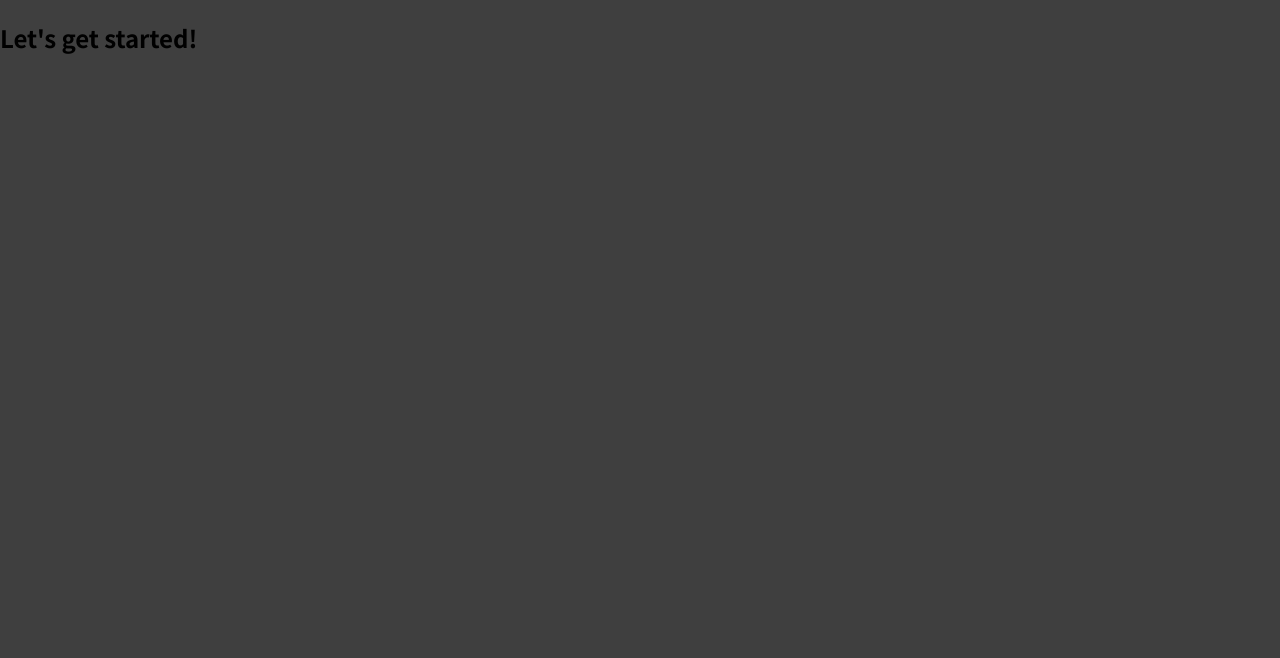
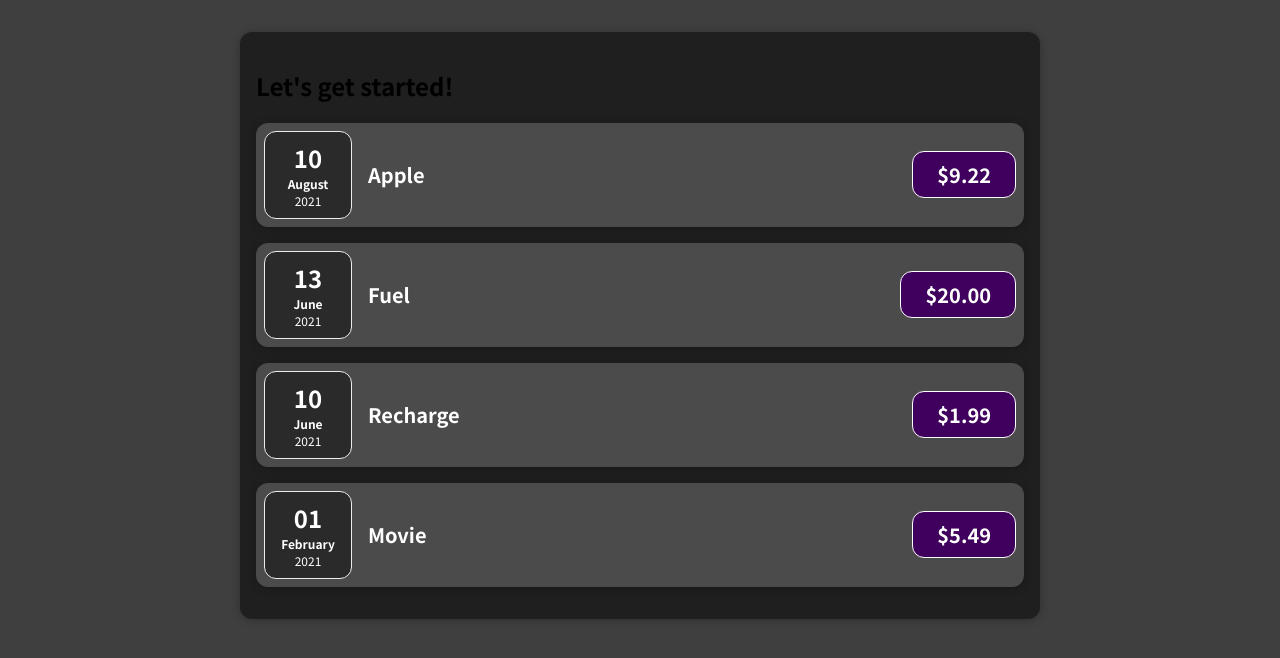
Before and after one commit to ravi-bhu/react-expense-tracker, a React (Create React App) app: page / in a window 1280 px wide. Shown: the top 658 px of the page. Built offline with nearby package versions, Linux system fonts and the light colour scheme.

Commit message:
added expenses

```diff
--- a/src/App.js
+++ b/src/App.js
@@ -1,9 +1,14 @@
+import Expenses from './components/Expenses/Expenses';
+
 function App() {
-  return (
-    <div>
-      <h2>Let's get started!</h2>
-    </div>
-  );
+  const expenses = [
+    { title: 'Apple', date: new Date(2021, 7, 10), amount: '9.22' },
+    { title: 'Fuel', date: new Date(2021, 5, 13), amount: '20.00' },
+    { title: 'Recharge', date: new Date(2021, 5, 10), amount: '1.99' },
+    { title: 'Movie', date: new Date(2021, 1, 1), amount: '5.49' },
+  ];
+
+  return <Expenses expenses={expenses} />;
 }
 
 export default App;
--- /dev/null
+++ b/src/components/Expenses/ExpenseDate.css
@@ -0,0 +1,26 @@
+.expense-date {
+  display: flex;
+  flex-direction: column;
+  width: 5.5rem;
+  height: 5.5rem;
+  border: 1px solid #ececec;
+  background-color: #2a2a2a;
+  color: white;
+  border-radius: 12px;
+  align-items: center;
+  justify-content: center;
+}
+
+.expense-date__month {
+  font-size: 0.75rem;
+  font-weight: bold;
+}
+
+.expense-date__year {
+  font-size: 0.75rem;
+}
+
+.expense-date__day {
+  font-size: 1.5rem;
+  font-weight: bold;
+}
--- /dev/null
+++ b/src/components/Expenses/ExpenseDate.js
@@ -0,0 +1,17 @@
+import './ExpenseDate.css';
+
+const ExpenseDate = (props) => {
+  const day = props.date.toLocaleString('en-us', { day: '2-digit' });
+  const month = props.date.toLocaleString('en-us', { month: 'long' });
+  const year = props.date.getFullYear();
+
+  return (
+    <div className="expense-date">
+      <div className="expense-date__day">{day}</div>
+      <div className="expense-date__month">{month}</div>
+      <div className="expense-date__year">{year}</div>
+    </div>
+  );
+};
+
+export default ExpenseDate;
--- /dev/null
+++ b/src/components/Expenses/ExpenseItem.css
@@ -0,0 +1,54 @@
+.expense-item {
+  display: flex;
+  justify-content: space-between;
+  align-items: center;
+  padding: 0.5rem;
+  margin: 1rem 0;
+  background-color: #4b4b4b;
+}
+
+.expense-item__description {
+  display: flex;
+  flex-direction: column;
+  gap: 1rem;
+  align-items: flex-end;
+  flex-flow: column-reverse;
+  justify-content: flex-start;
+  flex: 1;
+}
+
+.expense-item h2 {
+  color: #3a3a3a;
+  font-size: 1rem;
+  flex: 1;
+  margin: 0 1rem;
+  color: white;
+}
+
+.expense-item__price {
+  font-size: 1rem;
+  font-weight: bold;
+  color: white;
+  background-color: #40005d;
+  border: 1px solid white;
+  padding: 0.5rem;
+  border-radius: 12px;
+}
+
+@media (min-width: 580px) {
+  .expense-item__description {
+    flex-direction: row;
+    align-items: center;
+    justify-content: flex-start;
+    flex: 1;
+  }
+
+  .expense-item__description h2 {
+    font-size: 1.25rem;
+  }
+
+  .expense-item__price {
+    font-size: 1.25rem;
+    padding: 0.5rem 1.5rem;
+  }
+}
--- /dev/null
+++ b/src/components/Expenses/ExpenseItem.js
@@ -0,0 +1,17 @@
+import Card from '../UI/Card';
+import ExpenseDate from './ExpenseDate';
+import './ExpenseItem.css';
+
+const ExpenseItem = (props) => {
+  return (
+    <Card className="expense-item">
+      <ExpenseDate date={props.expense.date} />
+      <div className="expense-item__description">
+        <h2>{props.expense.title}</h2>
+        <div className="expense-item__price">${props.expense.amount}</div>
+      </div>
+    </Card>
+  );
+};
+
+export default ExpenseItem;
--- /dev/null
+++ b/src/components/Expenses/Expenses.css
@@ -0,0 +1,7 @@
+.expenses {
+  padding: 1rem;
+  background-color: rgb(31, 31, 31);
+  margin: 2rem auto;
+  width: 50rem;
+  max-width: 95%;
+}
--- /dev/null
+++ b/src/components/Expenses/Expenses.js
@@ -0,0 +1,17 @@
+import Card from '../UI/Card';
+import ExpenseItem from './ExpenseItem';
+import './Expenses.css';
+
+const Expenses = (props) => {
+  return (
+    <Card className="expenses">
+      <h2>Let's get started!</h2>
+      <ExpenseItem expense={props.expenses[0]} />
+      <ExpenseItem expense={props.expenses[1]} />
+      <ExpenseItem expense={props.expenses[2]} />
+      <ExpenseItem expense={props.expenses[3]} />
+    </Card>
+  );
+};
+
+export default Expenses;
--- /dev/null
+++ b/src/components/UI/Card.css
@@ -0,0 +1,4 @@
+.card {
+  border-radius: 12px;
+  box-shadow: 0 1px 8px rgba(0, 0, 0, 0.25);
+}
--- /dev/null
+++ b/src/components/UI/Card.js
@@ -0,0 +1,9 @@
+import './Card.css';
+
+const Card = (props) => {
+  const classes = 'card ' + props.className;
+
+  return <div className={classes}>{props.children}</div>;
+};
+
+export default Card;
```
